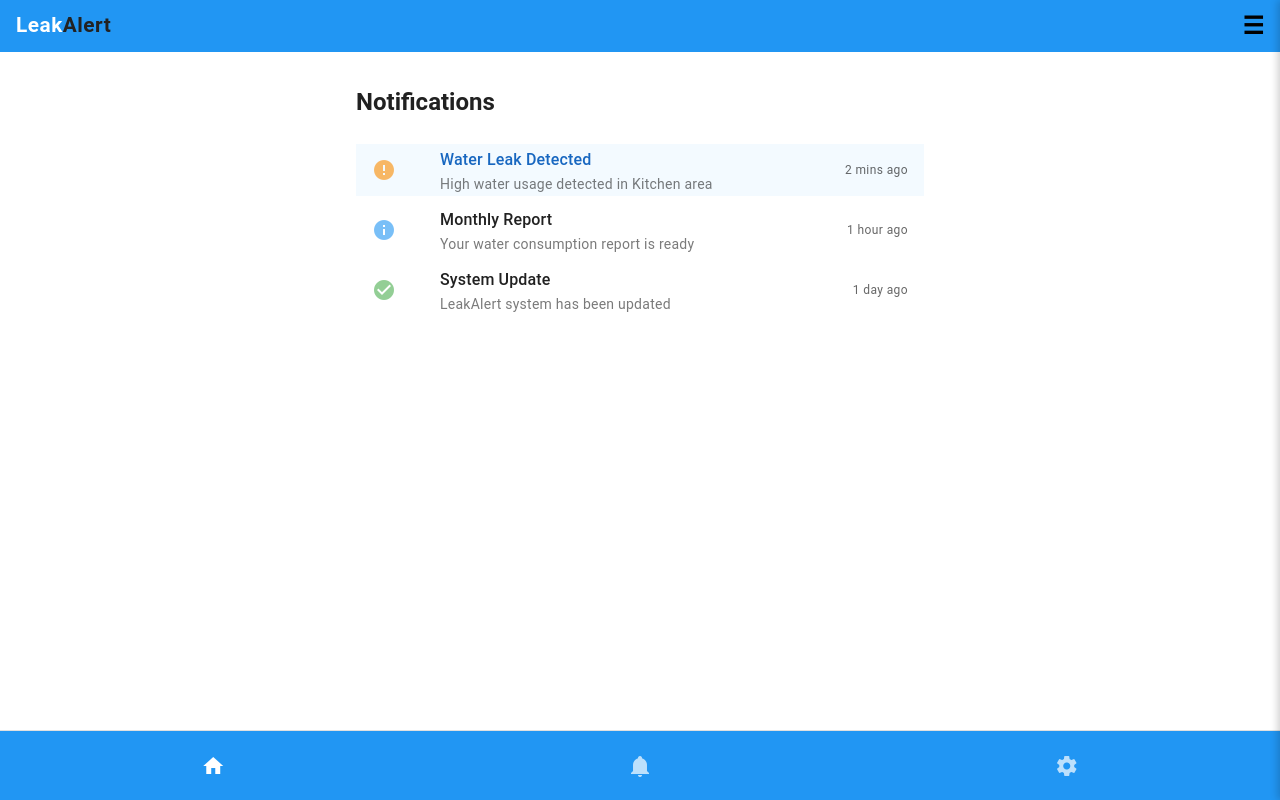
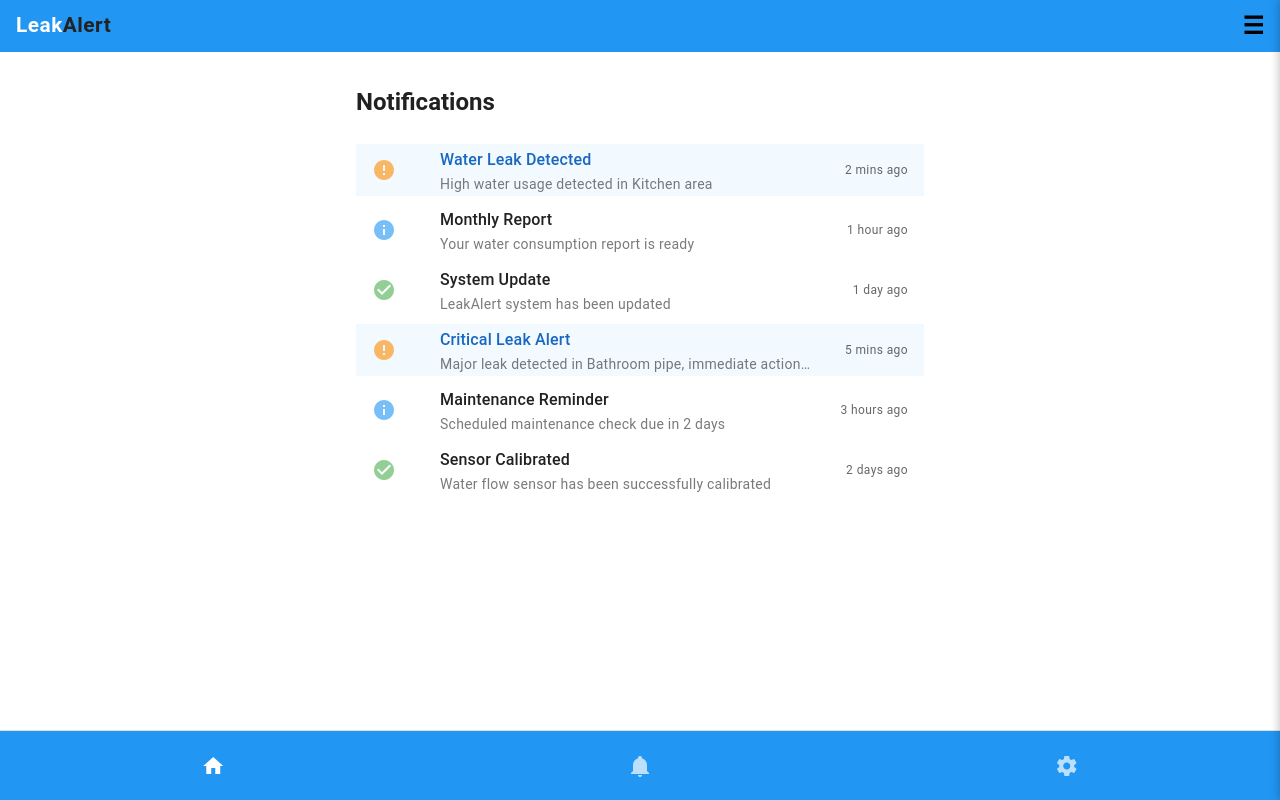
Before and after one commit to lhclavel/leak-alert, a Vue app: page /notifications in a window 1280 px wide. Built offline with nearby package versions, Linux system fonts and the light colour scheme.

Commit message:
feat: added notifications

```diff
--- a/src/views/system/NotificationView.vue
+++ b/src/views/system/NotificationView.vue
@@ -24,6 +24,31 @@ const notifications = ref([
     title: 'System Update',
     message: 'LeakAlert system has been updated',
     time: '1 day ago',
+    isUnread: false,
+    type: 'success',
+  },
+  {
+    id: 4,
+    title: 'Critical Leak Alert',
+    message: 'Major leak detected in Bathroom pipe, immediate action required',
+    time: '5 mins ago',
+    isUnread: true,
+    type: 'warning',
+  },
+
+  {
+    id: 5,
+    title: 'Maintenance Reminder',
+    message: 'Scheduled maintenance check due in 2 days',
+    time: '3 hours ago',
+    isUnread: false,
+    type: 'info',
+  },
+  {
+    id: 6,
+    title: 'Sensor Calibrated',
+    message: 'Water flow sensor has been successfully calibrated',
+    time: '2 days ago',
     isUnread: false,
     type: 'success',
   },
```
